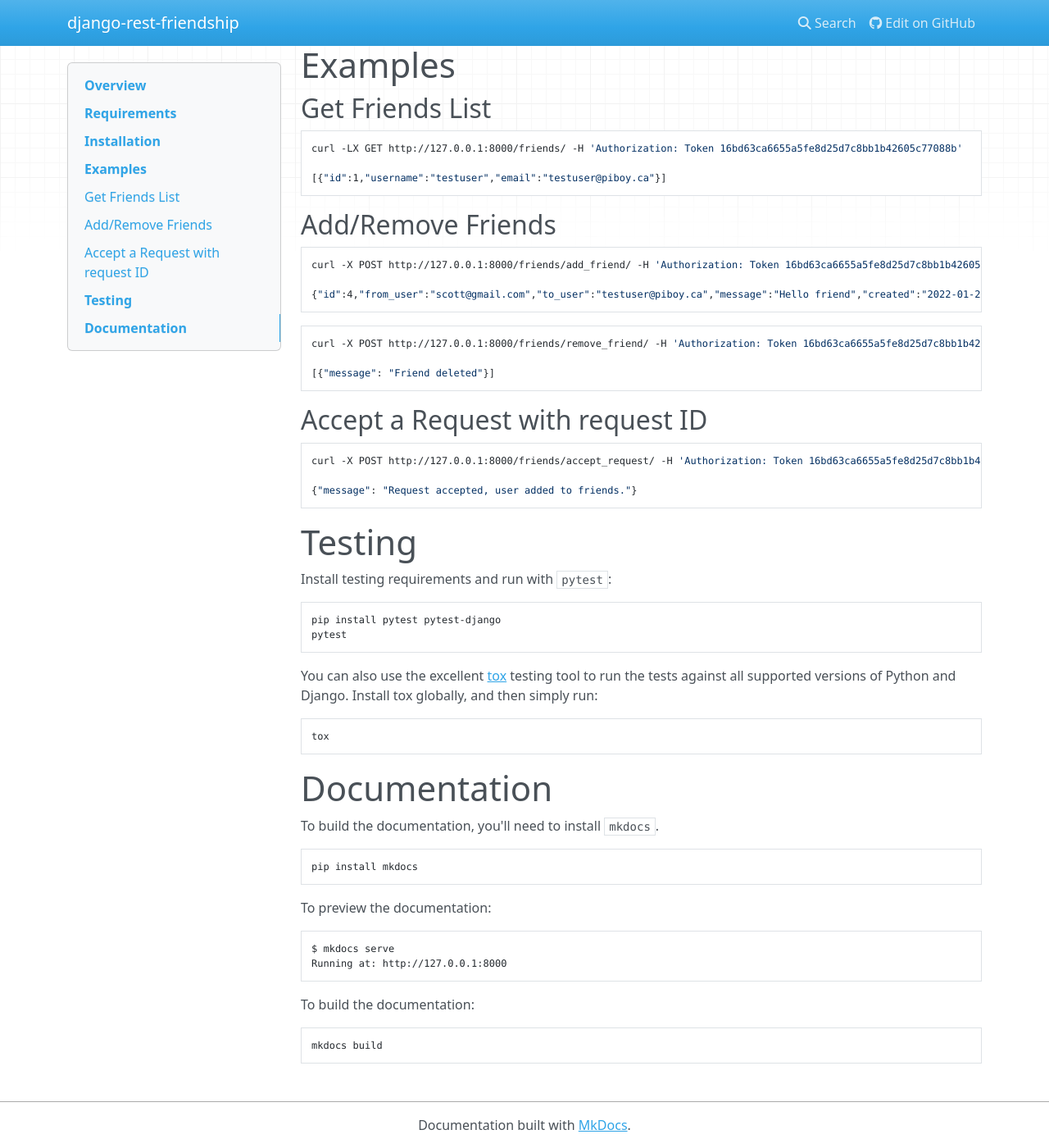
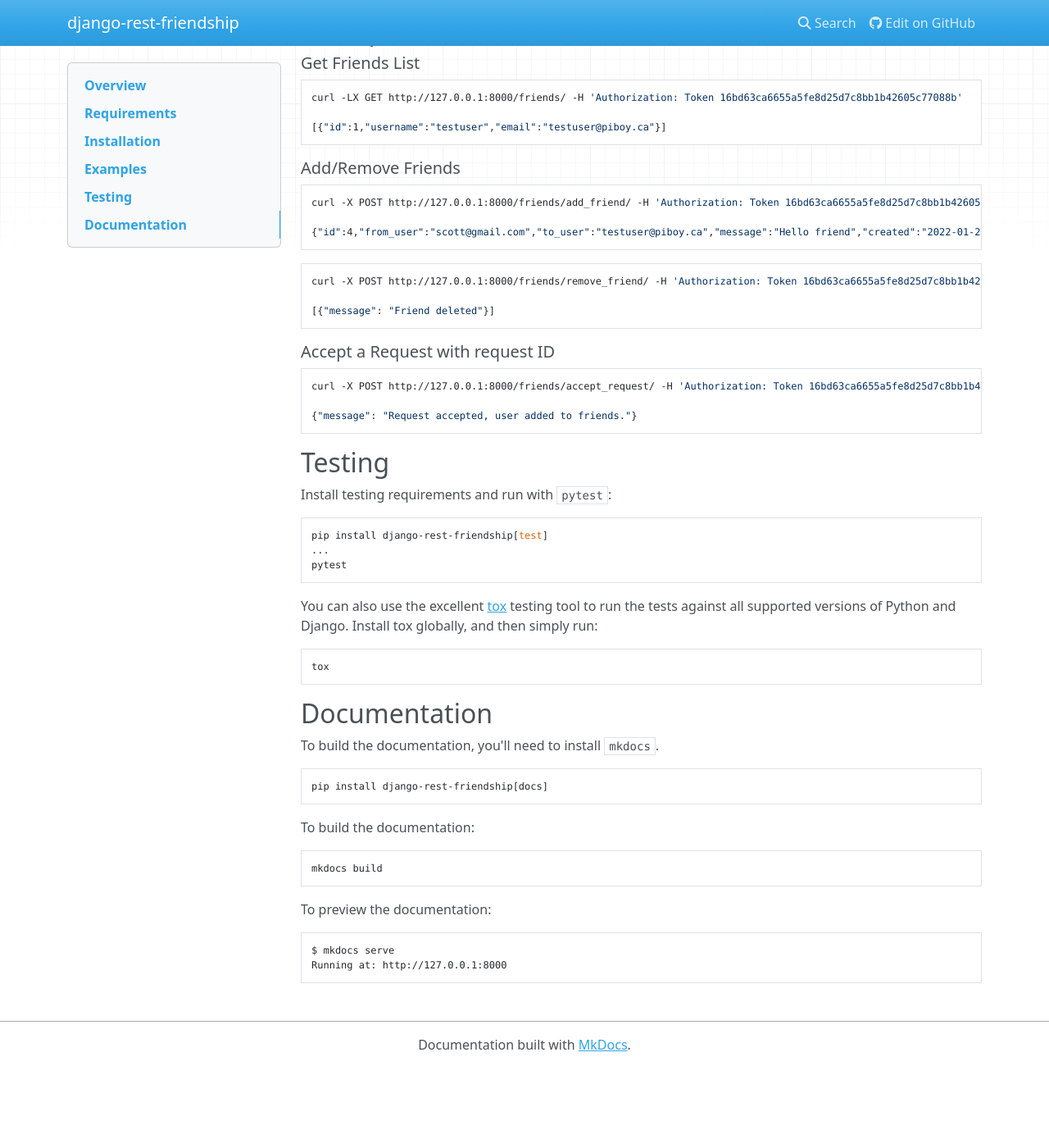
Before and after one commit to dnmellen/django-rest-friendship, an MkDocs documentation site: the page built from docs/index.md, in a window 1280 px wide and 1400 px high, scrolled down 1109 px. Shown: the whole window at 82% size. Built offline with MkDocs 1.6.1, drawn with Linux system fonts in a browser that asks for light colours; nearby versions of some CDN libraries; after the commit the page ends 2411 px from its top, so only the background shows below that.

Commit message:
Moved pytestini to tox, fixed packages find for setuptools

````diff
--- a/docs/index.md
+++ b/docs/index.md
@@ -7,20 +7,17 @@ shields.io](https://img.shields.io/pypi/v/django-rest-friendship.svg)
 ![Build](https://img.shields.io/github/workflow/status/dnmellen/django-rest-friendship/Python%20package)
 ![coverage](https://img.shields.io/codecov/c/gh/sflems/django-rest-friendship)
 
-Overview
-========
+## Overview
 
 DRF endpoints for django-friendship
 
-Requirements
-============
+## Requirements
 
 - Python (3.8, 3.9, 3.10)
 - Django (3.2, 4.0)
 - Django REST Framework (3.13.1)
 
-Installation
-============
+## Installation
 
 Install using `pip`...
 
@@ -62,11 +59,9 @@ urlpatterns = [
 ]
 ```
 
-Examples
-========
+## Examples
 
-Get Friends List
-----------------
+##### Get Friends List
 
 ```bash
 curl -LX GET http://127.0.0.1:8000/friends/ -H 'Authorization: Token 16bd63ca6655a5fe8d25d7c8bb1b42605c77088b'
@@ -74,8 +69,7 @@ curl -LX GET http://127.0.0.1:8000/friends/ -H 'Authorization: Token 16bd63ca665
 [{"id":1,"username":"testuser","email":"testuser@piboy.ca"}]
 ```
 
-Add/Remove Friends
-------------------
+##### Add/Remove Friends
 
 ```bash
 curl -X POST http://127.0.0.1:8000/friends/add_friend/ -H 'Authorization: Token 16bd63ca6655a5fe8d25d7c8bb1b42605c77088b' --data 'to_user=testuser&message=Hello+friend'
@@ -89,8 +83,7 @@ curl -X POST http://127.0.0.1:8000/friends/remove_friend/ -H 'Authorization: Tok
 [{"message": "Friend deleted"}]
 ```
 
-Accept a Request with request ID
---------------------------------
+##### Accept a Request with request ID
 
 ```bash
 curl -X POST http://127.0.0.1:8000/friends/accept_request/ -H 'Authorization: Token 16bd63ca6655a5fe8d25d7c8bb1b42605c77088b' --data 'id=1'
@@ -98,13 +91,13 @@ curl -X POST http://127.0.0.1:8000/friends/accept_request/ -H 'Authorization: To
 {"message": "Request accepted, user added to friends."}
 ```
 
-Testing
-=======
+## Testing
 
 Install testing requirements and run with `pytest`:
 
 ```bash
-pip install pytest pytest-django
+pip install django-rest-friendship[test]
+...
 pytest
 ```
 
@@ -117,13 +110,18 @@ globally, and then simply run:
 tox
 ```
 
-Documentation
-=============
+## Documentation
 
 To build the documentation, you'll need to install `mkdocs`.
 
 ```bash
-pip install mkdocs
+pip install django-rest-friendship[docs]
+```
+
+To build the documentation:
+
+```bash
+mkdocs build
 ```
 
 To preview the documentation:
@@ -132,9 +130,3 @@ To preview the documentation:
 $ mkdocs serve
 Running at: http://127.0.0.1:8000
 ```
-
-To build the documentation:
-
-```bash
-mkdocs build
-```
--- a/pyproject.toml
+++ b/pyproject.toml
@@ -1,6 +1,6 @@
 [build-system]
 requires = [
-    "setuptools>=42",
+    "setuptools",
     "wheel"
 ]
 build-backend = "setuptools.build_meta"
````
Also changed, not shown: other parts of docs/index.md (+1 -1 lines), rest_friendship/__init__.py (+1 -15 lines), setup.cfg (+4 -9 lines), README.rst, 3 other files.
